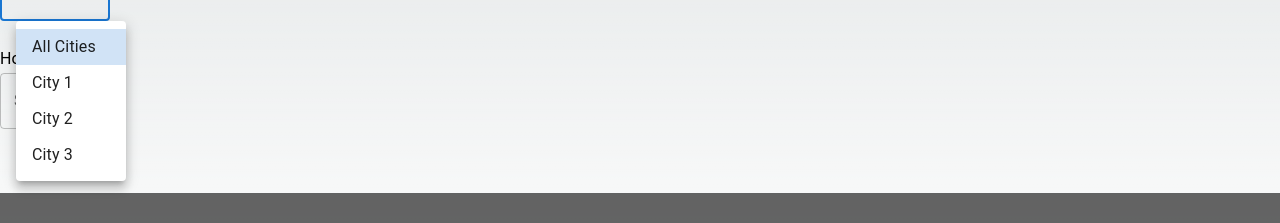
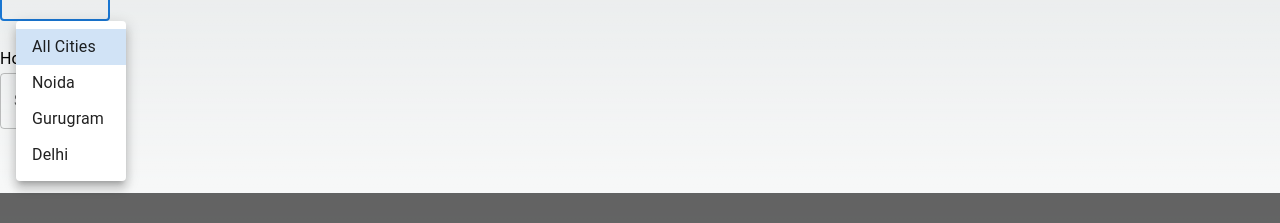
Before and after one commit to AeshuChauhan/myEcom, a Next.js app: page /FilterForm in a window 1280 px wide. Both pictures are taken after a click on the element "All Cities". Shown: the part 349-572 px from the top of the page. Built offline with nearby package versions, Linux system fonts and the light colour scheme.

Commit message:
add Filter

```diff
--- a/components/ProductCard/MandapCardContainer.tsx
+++ b/components/ProductCard/MandapCardContainer.tsx
@@ -26,11 +26,9 @@ export default function CardContainer() {
   return (
     <Grid container spacing={2}>
       <Grid item xs={12} md={4}>
-        {/* Filter form goes here */}
         <FilterForm />
       </Grid>
       <Grid item xs={12} md={8}>
-        {/* Grid content */}
         <Grid container spacing={2}>
           {(urls || []).map((url, i) => (
             <Grid item xs={12} md={4} key={i * Math.random()}>
--- a/pages/FilterForm.tsx
+++ b/pages/FilterForm.tsx
@@ -36,7 +36,6 @@ export default function FilterForm() {
     setRatingRange([1, 5]);
     setSelectedCity('All Cities');
     setSelectedFacilities([]);
-    // Add logic to clear other filters if needed
   };
 
   const FACILITIES = ['Wi-Fi', 'Parking', 'Pool', 'Gym', 'Restaurant'];
@@ -98,9 +97,9 @@ export default function FilterForm() {
             variant="outlined"
           >
             <MenuItem value="All Cities">All Cities</MenuItem>
-            <MenuItem value="City 1">City 1</MenuItem>
-            <MenuItem value="City 2">City 2</MenuItem>
-            <MenuItem value="City 3">City 3</MenuItem>
+            <MenuItem value="City 1">Noida </MenuItem>
+            <MenuItem value="City 2">Gurugram</MenuItem>
+            <MenuItem value="City 3">Delhi</MenuItem>
           </TextField>
         </Box>
 
```
